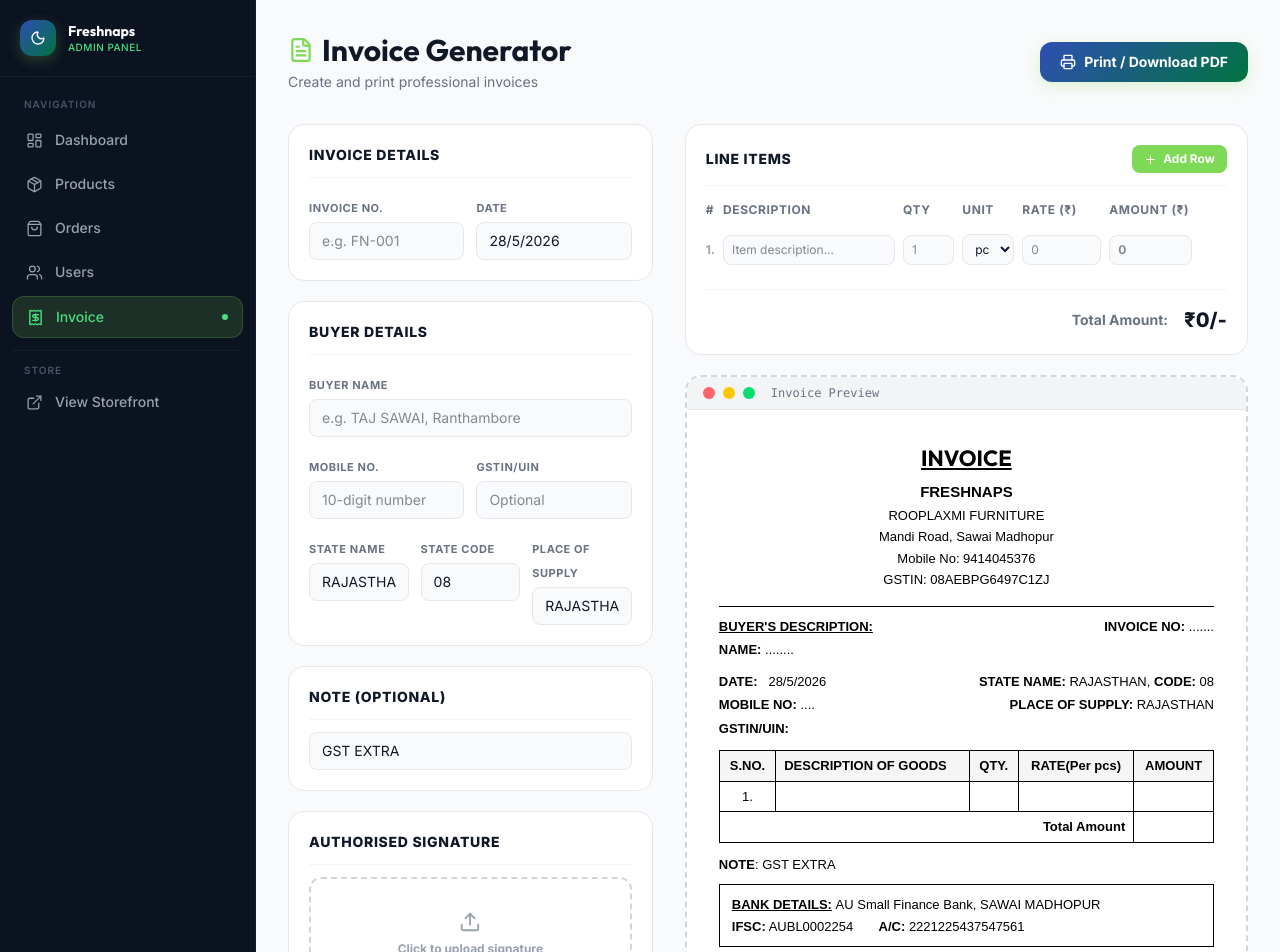
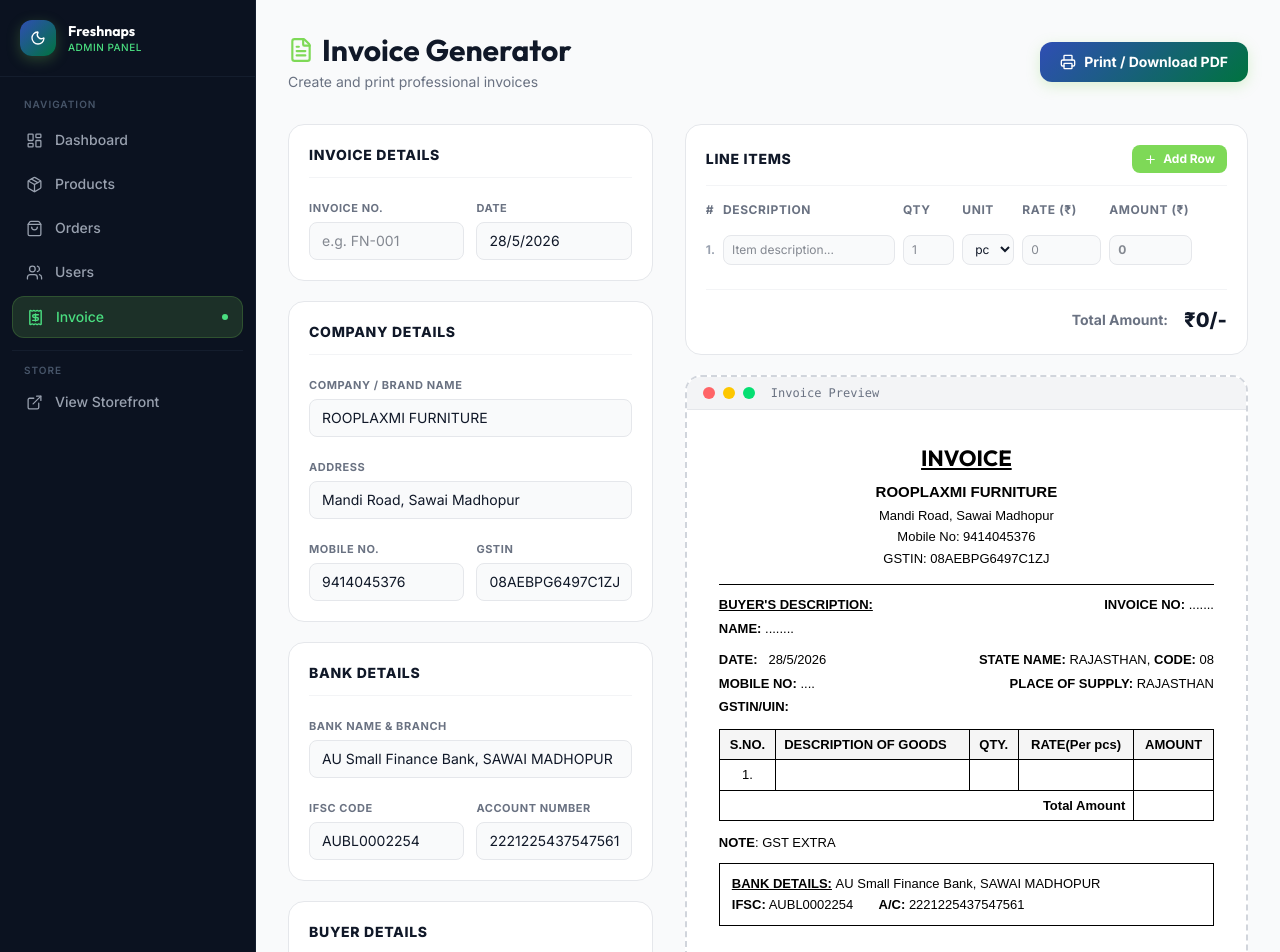
Before and after one commit to nilishanagar/Freshnaps, a React (Vite) app: page /admin/invoice in a window 1280 px wide. Shown: the top 952 px of the page. Built offline with nearby package versions, Linux system fonts and the light colour scheme; no server answers; sample sign-in values are in the browser's storage.

Commit message:
feat: Updated invoice on admin

```diff
--- a/src/pages/admin/AdminInvoice.jsx
+++ b/src/pages/admin/AdminInvoice.jsx
@@ -21,15 +21,14 @@
   return str.trim();
 }
 
-const COMPANY = {
-  name:    'FRESHNAPS',
-  sub:     'ROOPLAXMI FURNITURE',
+const defaultCompany = {
+  name:    'ROOPLAXMI FURNITURE',
   address: 'Mandi Road, Sawai Madhopur',
   mobile:  '9414045376',
   gstin:   '08AEBPG6497C1ZJ',
 };
 
-const BANK = {
+const defaultBank = {
   details: 'AU Small Finance Bank, SAWAI MADHOPUR',
   ifsc:    'AUBL0002254',
   acc:     '2221225437547561',
@@ -53,6 +52,17 @@
   const [items, setItems] = useState([emptyItem()]);
   const [mobileError, setMobileError] = useState('');
   const [itemErrors, setItemErrors] = useState({});
+
+  /* ── company details state ── */
+  const [companyName, setCompanyName] = useState(defaultCompany.name);
+  const [companyAddress, setCompanyAddress] = useState(defaultCompany.address);
+  const [companyMobile, setCompanyMobile] = useState(defaultCompany.mobile);
+  const [companyGstin, setCompanyGstin] = useState(defaultCompany.gstin);
+
+  /* ── bank details state ── */
+  const [bankDetails, setBankDetails] = useState(defaultBank.details);
+  const [bankIfsc, setBankIfsc] = useState(defaultBank.ifsc);
+  const [bankAcc, setBankAcc] = useState(defaultBank.acc);
 
   /* ── mobile validation ── */
   const handleMobileChange = (val) => {
@@ -195,6 +205,55 @@
               <div>
                 <label className="text-[11px] font-bold text-gray-500 dark:text-gray-400 uppercase tracking-wider">Date</label>
                 <input value={date} onChange={e => setDate(e.target.value)}
+                  className="mt-1 w-full px-3 py-2 text-sm rounded-lg border border-gray-200 dark:border-surface-700 bg-gray-50 dark:bg-surface-800 text-gray-900 dark:text-white focus:outline-none focus:ring-2 focus:ring-primary-500/50" />
+              </div>
+            </div>
+          </div>
+
+          {/* Company Details */}
+          <div className="bg-white dark:bg-surface-900 rounded-2xl border border-gray-200 dark:border-surface-800 p-5 space-y-4">
+            <h3 className="text-sm font-extrabold text-gray-900 dark:text-white uppercase tracking-wider border-b border-gray-100 dark:border-surface-800 pb-3">Company Details</h3>
+            <div>
+              <label className="text-[11px] font-bold text-gray-500 dark:text-gray-400 uppercase tracking-wider">Company / Brand Name</label>
+              <input value={companyName} onChange={e => setCompanyName(e.target.value)} placeholder="e.g. ROOPLAXMI FURNITURE"
+                className="mt-1 w-full px-3 py-2 text-sm rounded-lg border border-gray-200 dark:border-surface-700 bg-gray-50 dark:bg-surface-800 text-gray-900 dark:text-white focus:outline-none focus:ring-2 focus:ring-primary-500/50" />
+            </div>
+            <div>
+              <label className="text-[11px] font-bold text-gray-500 dark:text-gray-400 uppercase tracking-wider">Address</label>
+              <input value={companyAddress} onChange={e => setCompanyAddress(e.target.value)} placeholder="Address"
+                className="mt-1 w-full px-3 py-2 text-sm rounded-lg border border-gray-200 dark:border-surface-700 bg-gray-50 dark:bg-surface-800 text-gray-900 dark:text-white focus:outline-none focus:ring-2 focus:ring-primary-500/50" />
+            </div>
+            <div className="grid grid-cols-2 gap-3">
+              <div>
+                <label className="text-[11px] font-bold text-gray-500 dark:text-gray-400 uppercase tracking-wider">Mobile No.</label>
+                <input value={companyMobile} onChange={e => setCompanyMobile(e.target.value)} placeholder="Mobile No"
+                  className="mt-1 w-full px-3 py-2 text-sm rounded-lg border border-gray-200 dark:border-surface-700 bg-gray-50 dark:bg-surface-800 text-gray-900 dark:text-white focus:outline-none focus:ring-2 focus:ring-primary-500/50" />
+              </div>
+              <div>
+                <label className="text-[11px] font-bold text-gray-500 dark:text-gray-400 uppercase tracking-wider">GSTIN</label>
+                <input value={companyGstin} onChange={e => setCompanyGstin(e.target.value)} placeholder="GSTIN"
+                  className="mt-1 w-full px-3 py-2 text-sm rounded-lg border border-gray-200 dark:border-surface-700 bg-gray-50 dark:bg-surface-800 text-gray-900 dark:text-white focus:outline-none focus:ring-2 focus:ring-primary-500/50" />
+              </div>
+            </div>
+          </div>
+
+          {/* Bank Details */}
+          <div className="bg-white dark:bg-surface-900 rounded-2xl border border-gray-200 dark:border-surface-800 p-5 space-y-4">
+            <h3 className="text-sm font-extrabold text-gray-900 dark:text-white uppercase tracking-wider border-b border-gray-100 dark:border-surface-800 pb-3">Bank Details</h3>
+            <div>
+              <label className="text-[11px] font-bold text-gray-500 dark:text-gray-400 uppercase tracking-wider">Bank Name & Branch</label>
+              <input value={bankDetails} onChange={e => setBankDetails(e.target.value)} placeholder="AU Small Finance Bank, SAWAI MADHOPUR"
+                className="mt-1 w-full px-3 py-2 text-sm rounded-lg border border-gray-200 dark:border-surface-700 bg-gray-50 dark:bg-surface-800 text-gray-900 dark:text-white focus:outline-none focus:ring-2 focus:ring-primary-500/50" />
+            </div>
+            <div className="grid grid-cols-2 gap-3">
+              <div>
+                <label className="text-[11px] font-bold text-gray-500 dark:text-gray-400 uppercase tracking-wider">IFSC Code</label>
+                <input value={bankIfsc} onChange={e => setBankIfsc(e.target.value)} placeholder="IFSC Code"
+                  className="mt-1 w-full px-3 py-2 text-sm rounded-lg border border-gray-200 dark:border-surface-700 bg-gray-50 dark:bg-surface-800 text-gray-900 dark:text-white focus:outline-none focus:ring-2 focus:ring-primary-500/50" />
+              </div>
+              <div>
+                <label className="text-[11px] font-bold text-gray-500 dark:text-gray-400 uppercase tracking-wider">Account Number</label>
+                <input value={bankAcc} onChange={e => setBankAcc(e.target.value)} placeholder="Account Number"
                   className="mt-1 w-full px-3 py-2 text-sm rounded-lg border border-gray-200 dark:border-surface-700 bg-gray-50 dark:bg-surface-800 text-gray-900 dark:text-white focus:outline-none focus:ring-2 focus:ring-primary-500/50" />
               </div>
             </div>
@@ -408,11 +467,10 @@
               {/* Company Header */}
               <div style={{ textAlign: 'center', marginBottom: '16px' }}>
                 <h1 style={{ fontSize: '22px', fontWeight: 'bold', textDecoration: 'underline', margin: '0 0 6px' }}>INVOICE</h1>
-                <p style={{ fontWeight: 'bold', fontSize: '15px', margin: '2px 0' }}>{COMPANY.name}</p>
-                <p style={{ margin: '2px 0' }}>{COMPANY.sub}</p>
-                <p style={{ margin: '2px 0' }}>{COMPANY.address}</p>
-                <p style={{ margin: '2px 0' }}>Mobile No: {COMPANY.mobile}</p>
-                <p style={{ margin: '2px 0' }}>GSTIN: {COMPANY.gstin}</p>
+                <p style={{ fontWeight: 'bold', fontSize: '15px', margin: '2px 0' }}>{companyName}</p>
+                <p style={{ margin: '2px 0' }}>{companyAddress}</p>
+                <p style={{ margin: '2px 0' }}>Mobile No: {companyMobile}</p>
+                <p style={{ margin: '2px 0' }}>GSTIN: {companyGstin}</p>
               </div>
 
               <hr style={{ borderColor: '#000', margin: '10px 0' }} />
@@ -477,13 +535,13 @@
 
               {/* Bank Details */}
               <div style={{ border: '1px solid #000', padding: '8px 12px', margin: '10px 0' }}>
-                <p style={{ margin: '2px 0' }}><strong style={{ textDecoration: 'underline' }}>BANK DETAILS:</strong>&nbsp;{BANK.details}</p>
-                <p style={{ margin: '2px 0' }}><strong>IFSC:</strong> {BANK.ifsc}&nbsp;&nbsp;&nbsp;&nbsp;&nbsp;&nbsp;&nbsp;<strong>A/C:</strong> {BANK.acc}</p>
+                <p style={{ margin: '2px 0' }}><strong style={{ textDecoration: 'underline' }}>BANK DETAILS:</strong>&nbsp;{bankDetails}</p>
+                <p style={{ margin: '2px 0' }}><strong>IFSC:</strong> {bankIfsc}&nbsp;&nbsp;&nbsp;&nbsp;&nbsp;&nbsp;&nbsp;<strong>A/C:</strong> {bankAcc}</p>
               </div>
 
               {/* Signature */}
               <div style={{ textAlign: 'right', marginTop: '32px' }}>
-                <p style={{ fontWeight: 'bold', textTransform: 'uppercase' }}>FOR: {COMPANY.name}</p>
+                <p style={{ fontWeight: 'bold', textTransform: 'uppercase' }}>FOR: {companyName}</p>
                 {sigUrl ? (
                   <img
                     src={sigUrl}
```
